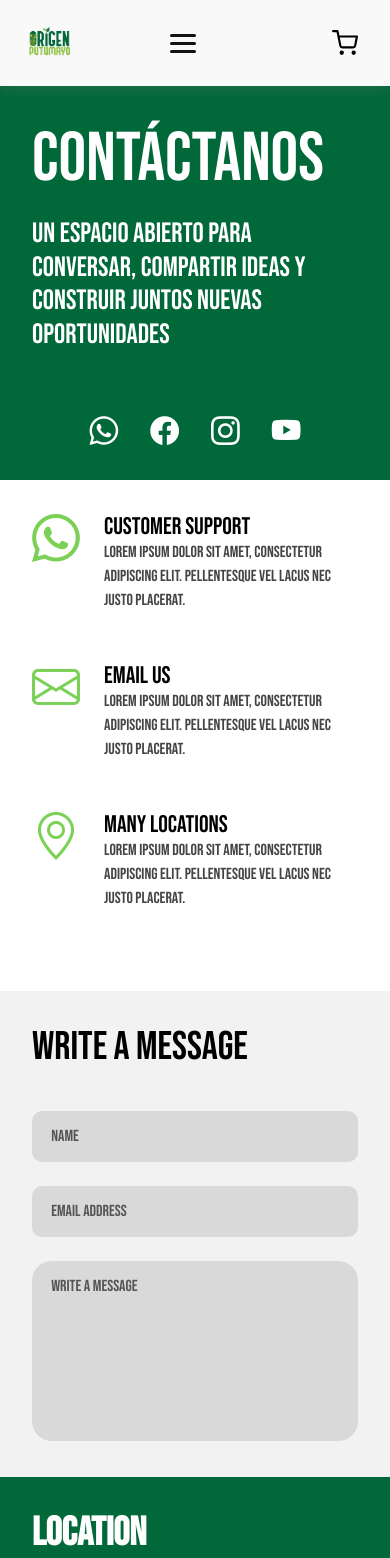
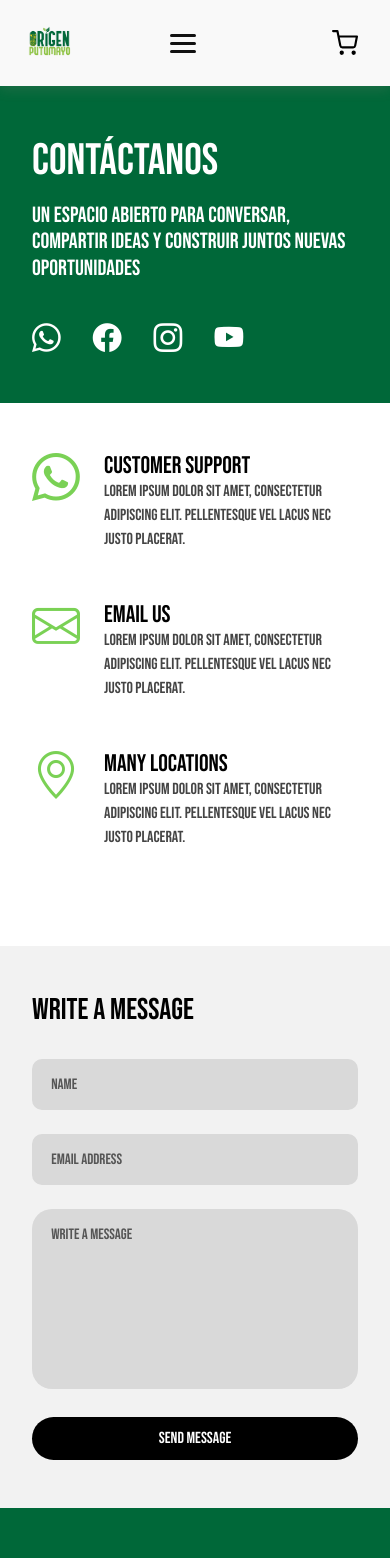
Before and after one commit to jeansdavids/V1_Origen_Putumayo, a React (Vite) app in the folder V1_Origen_Putumayo/: page /contacto in a window 390 px wide. Shown: the top 1558 px of the page. Built offline with nearby package versions, Linux system fonts and the light colour scheme; no server answers.

Commit message:
Cambios en diseño y catalogo tactil para celulat

```diff
--- a/V1_Origen_Putumayo/src/pages/public/Contacto/index.tsx
+++ b/V1_Origen_Putumayo/src/pages/public/Contacto/index.tsx
@@ -2,13 +2,13 @@ import "../../../styles/Contact.css/styles.css";
 
 export default function OrigenSection() {
   return (
-
     <section className="contact">
-      {/* DIRECT CONTACT */}
+      {/* ================= DIRECT CONTACT ================= */}
       <div className="direct-contact">
         {/* MITAD VERDE */}
         <div className="contact-left">
           <h1 className="contact-title">Contáctanos</h1>
+
           <p className="contact-subtitle">
             Un espacio abierto para conversar, compartir ideas y construir
             juntos nuevas oportunidades
@@ -22,6 +22,7 @@ export default function OrigenSection() {
             >
               <i className="bi bi-whatsapp"></i>
             </a>
+
             <a
               href="https://www.facebook.com/"
               target="_blank"
@@ -29,6 +30,7 @@ export default function OrigenSection() {
             >
               <i className="bi bi-facebook"></i>
             </a>
+
             <a
               href="https://www.instagram.com/"
               target="_blank"
@@ -36,7 +38,12 @@ export default function OrigenSection() {
             >
               <i className="bi bi-instagram"></i>
             </a>
-            <a href="https://www.youtube.com/" target="_blank" rel="noreferrer">
+
+            <a
+              href="https://www.youtube.com/"
+              target="_blank"
+              rel="noreferrer"
+            >
               <i className="bi bi-youtube"></i>
             </a>
           </div>
@@ -79,35 +86,69 @@ export default function OrigenSection() {
         </div>
       </div>
 
-      {/* LOCATION SECTION */}
-       <div className="location-split">
-
-        {/* PARTE IZQUIERDA - FORMULARIO */}
+      {/* ================= LOCATION SECTION ================= */}
+      <div className="location-split">
+        {/* IZQUIERDA - FORMULARIO */}
         <div className="location-left">
           <h2 className="location-title">Write a Message</h2>
 
-          <form className="contact-form">
+          <form
+            className="contact-form"
+            onSubmit={(e) => {
+              e.preventDefault();
+
+              const form = e.target as HTMLFormElement;
+              const name = (form.elements[0] as HTMLInputElement).value;
+              const email = (form.elements[1] as HTMLInputElement).value;
+              const message = (form.elements[2] as HTMLTextAreaElement).value;
+
+              const subject = encodeURIComponent("Contacto desde la web");
+
+              const body = encodeURIComponent(
+                `Hola,
+
+Has recibido un nuevo mensaje desde la web.
+
+Nombre: ${name}
+Correo: ${email}
+
+Mensaje:
+${message}
+`
+              );
+
+              window.location.href = `mailto:${import.meta.env.VITE_CONTACT_EMAIL}?subject=${subject}&body=${body}`;
+            }}
+          >
             <div className="form-row">
               <input
                 type="text"
                 placeholder="Name"
                 className="form-input"
+                required
               />
+
               <input
                 type="email"
                 placeholder="Email Address"
                 className="form-input"
+                required
               />
             </div>
 
             <textarea
               placeholder="Write a message"
               className="form-textarea"
+              required
             ></textarea>
+
+            <button type="submit" className="contact-btn">
+              Send Message
+            </button>
           </form>
         </div>
 
-        {/* PARTE DERECHA - MAPA */}
+        {/* DERECHA - MAPA */}
         <div className="location-right">
           <h2 className="map-title">Location</h2>
 
@@ -117,11 +158,12 @@ export default function OrigenSection() {
               src="https://www.google.com/maps?q=Medellín,+Colombia&output=embed"
               loading="lazy"
               referrerPolicy="no-referrer-when-downgrade"
-            ></iframe> // Mapa de Google Maps
+            ></iframe>
           </div>
         </div>
       </div>
-      {/* FOOTER */}
+
+      {/* ================= FOOTER ================= */}
       <footer className="footer">
         <p>© 2026 - Todos los derechos reservados</p>
       </footer>
--- a/V1_Origen_Putumayo/src/pages/public/Home/index.tsx
+++ b/V1_Origen_Putumayo/src/pages/public/Home/index.tsx
@@ -23,9 +23,10 @@ const Home: React.FC = () => {
   const [visible, setVisible] = useState(3);
   const [cardW, setCardW] = useState(320);
 
+
   const GAP = 18;
 
-  // 🔁 detectar tamaño de pantalla
+  // detectar tamaño de pantalla
   useEffect(() => {
     const onResize = () => {
       const w = window.innerWidth;
--- a/V1_Origen_Putumayo/src/styles/CartDrawer.css
+++ b/V1_Origen_Putumayo/src/styles/CartDrawer.css
@@ -26,7 +26,7 @@
   display: flex;
   flex-direction: column;       /* Header / Content / Footer */
   animation: slideIn 0.3s ease forwards; /* Animación de entrada */
-  box-shadow: -10px 0 40px rgba(0, 0, 0, 0.25); /* Sombra lateral */
+  box-shadow: -10px 0 40px rgba(2, 108, 13, 0.492); /* Sombra lateral */
 }
 
 /* Animación: entra desde la derecha */
@@ -120,25 +120,29 @@
   border-radius: 12px;
 }
 
-/* Información del producto */
 .cart-itemInfo {
+  font-family: 'Bebas Neue', sans-serif;
+
+
   flex: 1;
   display: flex;
   flex-direction: column;
 }
 
 .cart-itemName {
-  font-weight: 800;
+  font-weight: 100;
   font-size: 14px;
 }
 
 .cart-itemQty {
-  font-size: 12px;
+  font-size: 14px;
   color: #666;
 }
 
 /* Acciones (precio y eliminar) */
 .cart-itemActions {
+  font-family: "Bebas Neue", sans-serif;
+  font-weight: 100;
   display: flex;
   flex-direction: column;
   align-items: flex-end;
@@ -146,7 +150,7 @@
 }
 
 .cart-itemPrice {
-  font-weight: 800;
+  font-weight: 100;
 }
 
 /* Botón eliminar */
@@ -168,10 +172,12 @@
 
 /* Subtotal */
 .cart-subtotal {
+  font-family: "Bebas Neue", sans-serif;
   display: flex;
   justify-content: space-between;
   margin-bottom: 16px;
   font-size: 15px;
+    font-weight: 100;
 }
 
 /* Botón de checkout */
@@ -189,5 +195,5 @@
 
 /* Hover del botón */
 .cart-checkoutBtn:hover {
-  background: #8cc342;
+  background: #5f9809;
 }
--- a/V1_Origen_Putumayo/src/styles/Contact.css/styles.css
+++ b/V1_Origen_Putumayo/src/styles/Contact.css/styles.css
@@ -1,6 +1,4 @@
-@import url("https://fonts.googleapis.com/css2?family=Bebas+Neue&display=swap");
-
-/* ===================== CONTACT SECTION ===================== */
+/* ===================== CONTACT GENERAL ===================== */
 
 .contact {
   width: 100%;
@@ -15,7 +13,8 @@
   background-color: #ffffff;
 }
 
-/* MITAD VERDE */
+/* ===================== MITAD IZQUIERDA (VERDE) ===================== */
+
 .contact-left {
   width: 50%;
   background-color: #006839;
@@ -52,9 +51,7 @@
 .social-icons a {
   color: #ffffff;
   font-size: 1.8rem;
-  transition:
-    transform 0.2s ease,
-    color 0.2s ease;
+  transition: transform 0.2s ease, color 0.2s ease;
 }
 
 .social-icons a:hover {
@@ -62,7 +59,8 @@
   color: #b9c9c1;
 }
 
-/* MITAD BLANCA */
+/* ===================== MITAD DERECHA INFO ===================== */
+
 .contact-right {
   width: 50%;
   background-color: #ffffff;
@@ -72,7 +70,7 @@
   padding: 0 4rem;
 }
 
-/* BLOQUES DE INFO */
+/* BLOQUES INFO */
 .info-item {
   display: flex;
   align-items: flex-start;
@@ -85,15 +83,13 @@
   color: #7ad155;
 }
 
-/* TÍTULOS INFO */
 .info-item h3 {
   font-family: "Bebas Neue", sans-serif;
   font-size: 24px;
-  margin: 0 0 0rem 0;
   font-weight: 400;
+  margin: 0;
 }
 
-/* TEXTO INFO */
 .info-item p {
   margin: 0;
   color: #444444;
@@ -110,34 +106,43 @@
   min-height: 100vh;
 }
 
-/* IZQUIERDA - FORMULARIO (GRIS CLARO) */
+/* ===================== IZQUIERDA FORM ===================== */
+
 .location-left {
   width: 50%;
   background-color: #f2f2f2;
   display: flex;
   flex-direction: column;
   justify-content: center;
+  align-items: flex-start; /*  CLAVE */
   padding: 6rem;
+  gap: 2rem; /* ordena título y form */
 }
 
 .location-title {
   font-family: "Bebas Neue", sans-serif;
   font-size: 40px;
-  margin-bottom: 2.5rem;
   color: #000000;
   font-weight: 400;
+  max-width: 400px;   /*  */
+  line-height: 1.1;  /* */
 }
+
 
 /* FORMULARIO */
 .contact-form {
   width: 100%;
+  max-width: 600px; /* evita estiramiento raro */
 }
+
+
 .form-row {
   display: flex;
   gap: 1.5rem;
   margin-bottom: 1.5rem;
 }
 
+/* INPUTS */
 .form-input {
   width: 100%;
   padding: 1rem 1.2rem;
@@ -146,13 +151,14 @@
   outline: none;
   font-size: 16px;
   font-family: "Bebas Neue", sans-serif;
-  border-radius: 10px; /* 👈 más redonditos */
+  border-radius: 10px;
 }
+
 .form-input::placeholder {
   color: #555555;
 }
 
-/* MENSAJE GRANDE */
+/* TEXTAREA */
 .form-textarea {
   width: 100%;
   min-height: 180px;
@@ -163,14 +169,35 @@
   resize: none;
   font-size: 16px;
   font-family: "Bebas Neue", sans-serif;
-  border-radius: 20px; /* 👈 más redondito */
+  border-radius: 20px;
+  margin-bottom: 1.5rem;
 }
 
 .form-textarea::placeholder {
   color: #555555;
 }
 
-/* DERECHA - MAPA (VERDE) */
+/* BOTÓN */
+.contact-btn {
+  align-self: flex-start;
+  padding: 12px 32px;
+  background-color: #000000;
+  color: #ffffff;
+  border: none;
+  border-radius: 30px;
+  cursor: pointer;
+  font-size: 16px;
+  font-family: "Bebas Neue", sans-serif;
+  transition: opacity 0.2s ease, transform 0.2s ease;
+}
+
+.contact-btn:hover {
+  opacity: 0.85;
+  transform: translateY(-2px);
+}
+
+/* ===================== DERECHA MAPA ===================== */
+
 .location-right {
   width: 50%;
   background-color: #006839;
@@ -187,11 +214,11 @@
   margin-bottom: 2rem;
 }
 
-/* CONTENEDOR MAPA */
+/* MAPA */
 .map-container {
   width: 100%;
   height: 350px;
-  border-radius: 10px;
+  border-radius: 12px;
   overflow: hidden;
   box-shadow: 0 10px 25px rgba(0, 0, 0, 0.3);
 }
@@ -202,9 +229,18 @@
   border: none;
 }
 
-/* ===================== RESPONSIVE ===================== */
 
-@media (max-width: 768px) {
+@media (max-width: 1024px) {
+  .direct-contact {
+    flex-direction: column;
+  }
+
+  .contact-left,
+  .contact-right {
+    width: 100%;
+    padding: 4rem;
+  }
+
   .location-split {
     flex-direction: column;
   }
@@ -212,42 +248,72 @@
   .location-left,
   .location-right {
     width: 100%;
-    padding: 2rem;
+    padding: 4rem;
   }
 
+  .contact-title {
+    font-size: 56px;
+  }
+
+  .contact-subtitle {
+    font-size: 26px;
+  }
+
+  .location-title,
+  .map-title {
+    font-size: 34px;
+  }
+}
+
+
+@media (max-width: 768px) {
+  /* CONTENEDORES */
+  .contact,
+  .direct-contact,
+  .location-split {
+    min-height: auto;
+  }
+
+  /* SECCIONES */
+  .contact-left,
+  .contact-right,
+  .location-left,
+  .location-right {
+    padding: 3rem 2rem;
+  }
+
+  /* TÍTULOS */
+  .contact-title {
+    font-size: 44px;
+  }
+
+  .contact-subtitle {
+    font-size: 22px;
+    margin-bottom: 2.5rem;
+  }
+
+  .location-title,
+  .map-title {
+    font-size: 30px;
+  }
+
+  /* FORM */
   .form-row {
     flex-direction: column;
   }
-}
 
-/* ===================== FOOTER ===================== */
-
-.footer {
-  background-color: #006839;
-  color: #ffffff;
-  text-align: center;
-  padding: 1.5rem;
-  font-family: "Bebas Neue", sans-serif;
-}
-
-/* ===================== RESPONSIVE ===================== */
-
-@media (max-width: 768px) {
-  .direct-contact {
-    flex-direction: column;
+  .form-input,
+  .form-textarea {
+    font-size: 15px;
   }
 
-  .contact-left,
-  .contact-right {
+  .contact-btn {
     width: 100%;
-    padding: 2rem;
+    text-align: center;
   }
 
-  .social-icons {
-    justify-content: center;
-  }
-
-  .contact-subtitle {
-    font-size: 28px;
+  /* MAPA */
+  .map-container {
+    height: 260px;
   }
 }
--- a/V1_Origen_Putumayo/src/styles/Home.css/destacados.css
+++ b/V1_Origen_Putumayo/src/styles/Home.css/destacados.css
@@ -22,7 +22,7 @@
 }
 
 .Destacado-title {
-    font-family: 'Bebas Neue', sans-serif; /* Tipografía Bebas Neue */
+  font-family: 'Bebas Neue', sans-serif; /* Tipografía Bebas Neue */
   font-size: 55px; /* Tamaño grande */
   font-weight: 400; /* Peso normal */
   color: #111111; /* Color oscuro */
--- a/V1_Origen_Putumayo/src/styles/Products.css/styles.css
+++ b/V1_Origen_Putumayo/src/styles/Products.css/styles.css
@@ -363,65 +363,98 @@
   white-space: nowrap;
 }
 
-/* Mobile */
+/* =========================
+   MOBILE – FILTROS MEJORADOS
+   MISMA IDENTIDAD VISUAL
+========================= */
 @media (max-width: 768px) {
-  /* Ocultar sidebar en mobile */
+
+  /* Ocultar sidebar */
   .products-sidebar {
     display: none;
   }
 
-  /* Mostrar barra mobile debajo del buscador */
+  /* Barra sticky debajo del buscador */
   .products-mobileSticky {
     display: block;
     position: sticky;
-    top: 0; /* Ajusta si tu navbar es sticky; por ejemplo top: 72px */
+    top: 72px;
     z-index: 50;
     background: #ffffff;
-    padding: 10px 12px;
+    padding: 5px 14px;
     border-bottom: 1px solid rgba(0, 0, 0, 0.08);
   }
 
-  /* Fila resultados + limpiar */
+  /* Resultados + limpiar */
   .products-mobileMetaRow {
     display: flex;
     align-items: center;
-    gap: 10px;
-    margin-bottom: 8px;
+    gap: 8px;
+    margin-bottom: 10px;
   }
 
   .products-mobileMetaLabel {
     font-weight: 600;
+    font-size: 14px;
+    color: #111;
+  }
+
+  .products-mobileMetaLabel span {
+    font-size: 12px;
+    margin-left: 4px;
+    color: #1c814b;
   }
 
   .products-mobileClearBtn {
     margin-left: auto;
+    font-size: 12px;
+    background: #f7f7f7;
+    border: 1px solid rgba(3, 101, 33, 0.15);
+    padding: 4px 10px;
+    border-radius: 999px;
+    color: #333;
   }
 
-  /* Rail horizontal de categorías */
+  /* ===== CARRUSEL DE FILTROS ===== */
   .products-mobileCatsRail {
     display: flex;
-    gap: 8px;
+    gap: 10px;
     overflow-x: auto;
+    scroll-snap-type: x mandatory;
     -webkit-overflow-scrolling: touch;
-    padding-bottom: 2px;
+    padding: 4px 14px 8px;
+    margin: 0 -14px; /* ancho completo visual */
   }
 
   .products-mobileCatsRail::-webkit-scrollbar {
     display: none;
   }
 
-  /* Chip */
+  /* Chips */
   .products-catChip {
-    border: 1px solid rgba(0, 0, 0, 0.12);
+    flex: 0 0 auto;
+    scroll-snap-align: start;
+
+    border: 1px solid rgba(40, 163, 3, 0.2);
     background: #ffffff;
-    padding: 8px 12px;
+    padding: 8px 14px;
     border-radius: 999px;
-    font-size: 14px;
-    line-height: 1;
+    font-size: 12px;
+    font-weight: 500;
+    white-space: nowrap;
+    color: #111;
+    transition: all 0.2s ease;
   }
 
+  /* Feedback táctil */
+  .products-catChip:active {
+    transform: scale(0.95);
+  }
+
+  /* Activo */
   .products-catChip.is-active {
-    border-color: rgba(0, 0, 0, 0.28);
-    font-weight: 700;
+    border-color: #02730b;
+    background: rgba(2, 115, 11, 0.08);
+    font-weight: 600;
   }
 }
```
